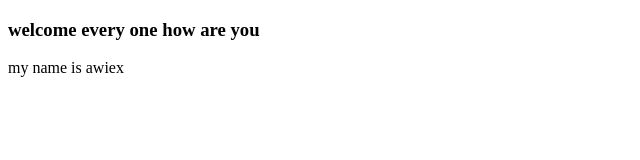
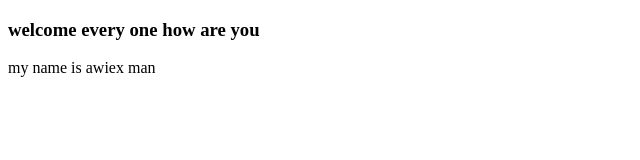
Before and after one commit to aweteheymisho/git-learn, a plain HTML site: page git.html in a window 1280 px wide. Shown: the full height of the page, 0-640 px from the left. Drawn offline with Linux system fonts and the light colour scheme.

Commit message:
i add in paragraph

```diff
--- a/git.html
+++ b/git.html
@@ -7,6 +7,6 @@
 </head>
 <body>
     <h3>welcome every one how are you </h3>
-    <p>my name is awiex</p>
+    <p>my name is awiex man</p>
 </body>
 </html>
```
